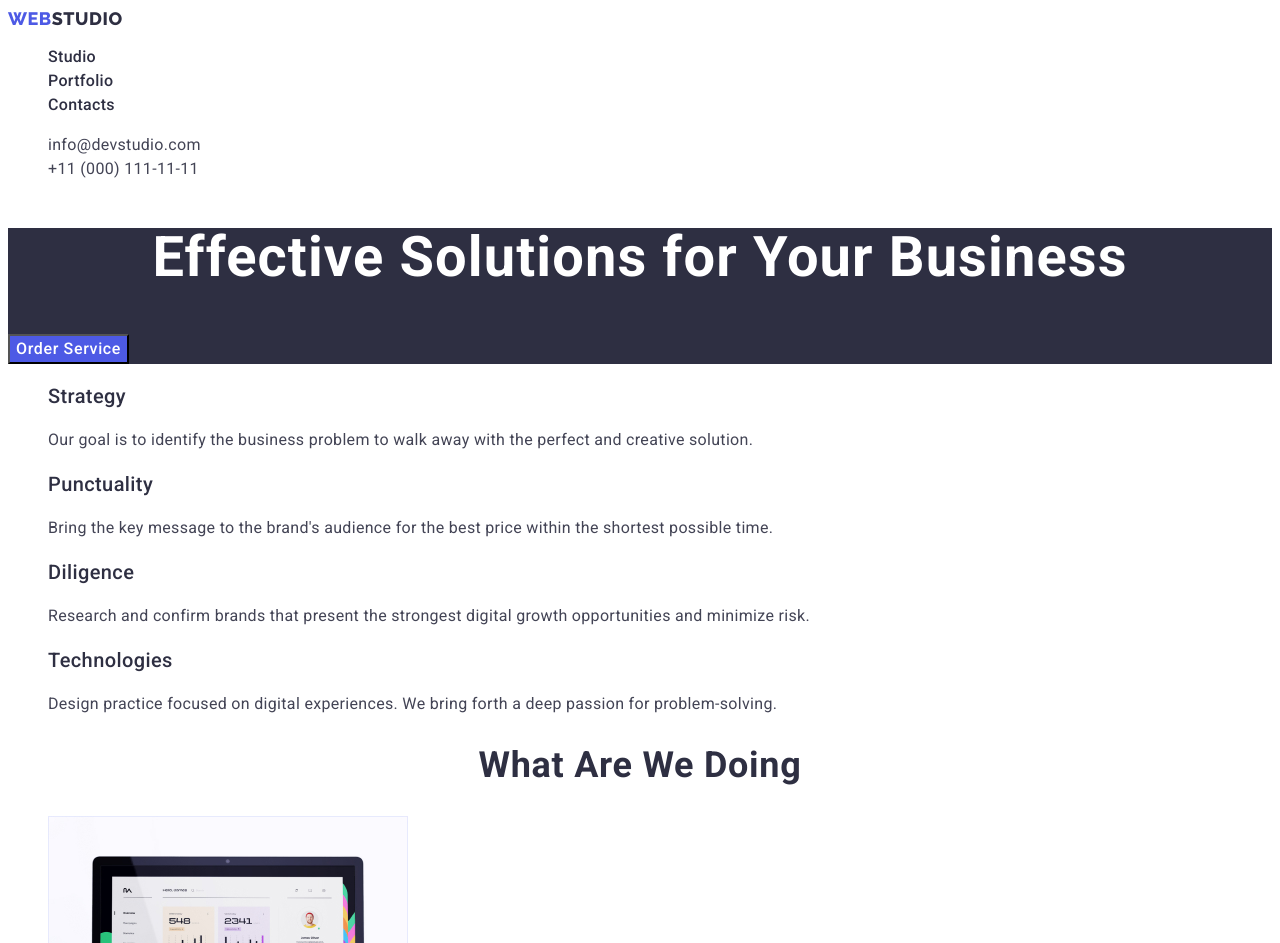
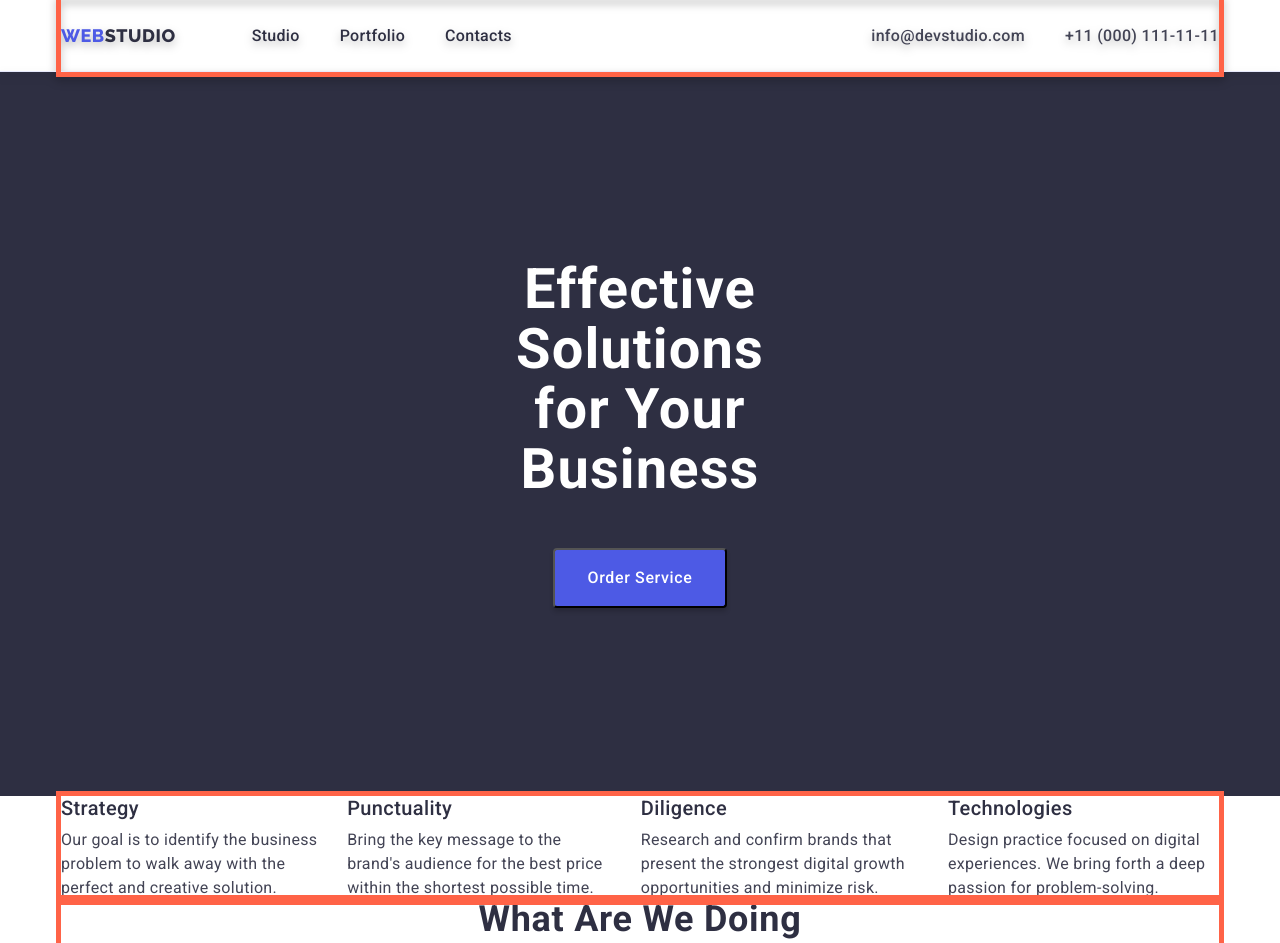
Before and after one commit to OlenaKliuchka/goit-markup-hw-03, a plain HTML site: page index.html in a window 1280 px wide. Shown: the top 943 px of the page. Drawn offline with nearby package versions, Linux system fonts and the light colour scheme.

Commit message:
the first part

```diff
--- a/css/styles.css
+++ b/css/styles.css
@@ -1,3 +1,13 @@
+html {
+  box-sizing: border-box;
+}
+
+*,
+*::before,
+*::after {
+  box-sizing: inherit;
+}
+
 :root {
   --primary-brand-color: #4d5ae5;
   --pressed-state-color: #404bbf;
@@ -17,10 +27,31 @@ body {
 /* Скидання значень */
 .list {
   list-style: none;
+  padding: 0;
+  margin: 0;
 }
 
 .link {
   text-decoration: none;
+}
+/* Контейнер */
+.container {
+  width: 1158px;
+  margin-left: auto;
+  margin-right: auto;
+  outline: 5px solid tomato;
+}
+
+/* Шапка */
+
+.page-header {
+  box-sizing: border-box;
+  border-bottom: 1px solid var(--accent-color);
+  height: 72px;
+  filter: drop-shadow(0px 4px 4px rgba(0, 0, 0, 0.25));
+}
+.page-header.portfolio {
+  margin-bottom: 96px;
 }
 /* Логотип */
 .logo {
@@ -38,7 +69,32 @@ body {
 }
 
 /* Навігація */
-.site-nav .link {
+.main-nav,
+.page-nav,
+.main-filters {
+  display: flex;
+  align-items: center;
+}
+.main-nav {
+  margin-bottom: 96px;
+}
+
+.site-nav {
+  display: flex;
+  margin-left: 76px;
+}
+
+.site-nav .item + .item,
+.tel-email-contacs .item + .item {
+  margin-left: 40px;
+}
+
+.site-nav .link,
+.tel-email-contacs {
+  display: block;
+  padding-top: 24px;
+  padding-bottom: 24px;
+
   color: var(--title-text-color);
   font-weight: 500;
   font-size: 16px;
@@ -51,10 +107,16 @@ body {
   color: var(--pressed-state-color);
 }
 /* Контакти */
+
+.tel-email-contacs {
+  display: flex;
+}
 .tel-email .link {
   color: var(--body-text-color);
 }
 .tel-email {
+  display: flex;
+  margin-left: auto;
   font-style: normal;
   font-size: 16px;
   line-height: 1.5;
@@ -69,19 +131,34 @@ body {
 /* Секція герой */
 
 .hero {
+  padding-top: 188px;
+  padding-bottom: 188px;
+  padding-left: 472px;
+  padding-right: 472px;
   background-color: var(--background-dark-color);
+
+  text-align: center;
 }
 .hero-title {
+  margin-top: 0;
+  margin-bottom: 48px;
+
   color: var(--background-white-color);
   font-weight: 700;
   font-size: 56px;
   line-height: 1.07;
-  text-align: center;
   letter-spacing: 0.02em;
 }
 
 /* Кнопки */
 .button {
+  display: inline-block;
+  border-radius: 4px;
+  padding: 16px 32px;
+  min-width: 169px;
+  text-align: center;
+  box-shadow: 0px 4px 4px rgba(0, 0, 0, 0.15);
+
   background-color: var(--primary-brand-color);
   color: var(--background-white-color);
   font-family: inherit;
@@ -97,7 +174,22 @@ body {
 .button.hero-btn:focus {
   background-color: var(--pressed-state-color);
 }
+/* Кнопки портфоліо */
+.main-filters .item + .item,
+.advantages .item + .item {
+  margin-left: 24px;
+}
+.main-filters {
+  justify-content: center;
+  margin-bottom: 72px;
+}
 .button.filters {
+  padding: 12px 24px;
+  border: 1px solid var(--accent-color);
+  box-shadow: 0px 3px 1px rgba(0, 0, 0, 0.1), 0px 2px 1px rgba(0, 0, 0, 0.08),
+    0px 2px 2px rgba(0, 0, 0, 0.12);
+  min-width: 69px;
+
   background-color: var(--background-section-color);
   color: var(--primary-brand-color);
 }
@@ -108,8 +200,14 @@ body {
   color: var(--background-white-color);
 }
 
+.section-team {
+  padding-top: 120px;
+  padding-bottom: 120px;
+}
 .section-title,
 .section-team-title {
+  margin-top: 0;
+  margin-bottom: 72px;
   color: var(--title-text-color);
   font-weight: 700;
   font-size: 36px;
@@ -119,9 +217,14 @@ body {
   text-transform: capitalize;
 }
 /* Секція 1 */
+.advantages {
+  display: flex;
+}
 .advantages .title,
 .services-title,
 .section-team-title-empl {
+  margin-top: 0;
+  margin-bottom: 8px;
   color: var(--title-text-color);
   font-weight: 500;
   font-size: 20px;
@@ -133,6 +236,8 @@ body {
 .section-team-text,
 .services-text,
 .footer-text {
+  margin-top: 0;
+  margin-bottom: 0;
   font-size: 16px;
   line-height: 1.5;
   letter-spacing: 0.02em;
@@ -150,8 +255,13 @@ body {
 }
 /* футер */
 .footer {
+  padding-top: 100px;
+  padding-bottom: 100px;
   background-color: var(--background-dark-color);
   color: var(--background-section-color);
+}
+.footer .logo {
+  margin-bottom: 16px;
 }
 .logo-text-footer {
   color: var(--background-section-color);
--- a/index.html
+++ b/index.html
@@ -10,35 +10,43 @@
       href="https://fonts.googleapis.com/css2?family=Raleway:wght@800&family=Roboto:wght@400;500;700;900&display=swap"
       rel="stylesheet"
     />
+    <link
+      rel="stylesheet"
+      href="https://cdnjs.cloudflare.com/ajax/libs/modern-normalize/1.1.0/modern-normalize.min.css"
+    />
     <link rel="stylesheet" href="./css/styles.css" />
     <title>WebStudio</title>
   </head>
   <body>
     <!-- Шапка макету -->
-    <header>
-      <nav>
+    <header class="page-header">
+      <div class="main-nav container">
+        <nav class="page-nav">
           <a href="./index.html" class="logo link"
             >Web<span class="logo-text-header">Studio</span></a
           >
           <ul class="site-nav list">
-          <li><a href="./index.html" class="link">Studio</a></li>
-          <li><a href="./portfolio.html" class="link">Portfolio</a></li>
-          <li><a href="" class="link">Contacts</a></li>
+            <li class="item"><a href="./index.html" class="link">Studio</a></li>
+            <li class="item">
+              <a href="./portfolio.html" class="link">Portfolio</a>
+            </li>
+            <li class="item"><a href="" class="link">Contacts</a></li>
           </ul>
         </nav>
         <!-- Контакти -->
         <address class="tel-email">
-        <ul class="list">
-          <li>
+          <ul class="tel-email-contacs list">
+            <li class="item">
               <a href="mailto:info@devstudio.com" class="link"
                 >info@devstudio.com</a
               >
             </li>
-          <li>
+            <li class="item">
               <a href="tel:+110001111111" class="link">+11 (000) 111-11-11</a>
             </li>
           </ul>
         </address>
+      </div>
     </header>
     <main>
       <!-- Секція Герой -->
@@ -46,32 +54,34 @@
         <h1 class="hero-title">Effective Solutions for Your Business</h1>
         <button type="button" class="button hero-btn">Order Service</button>
       </section>
+
       <!-- Секція 1 -->
       <section class="section">
+        <div class="container">
           <h2 class="section-title" hidden>advantages Webstudio</h2>
           <ul class="advantages list">
-          <li>
+            <li class="item">
               <h3 class="title">Strategy</h3>
               <p class="section-advantages-text">
-              Our goal is to identify the business problem to walk away with the
-              perfect and creative solution.
+                Our goal is to identify the business problem to walk away with
+                the perfect and creative solution.
               </p>
             </li>
-          <li>
+            <li class="item">
               <h3 class="title">Punctuality</h3>
               <p class="section-advantages-text">
                 Bring the key message to the brand's audience for the best price
                 within the shortest possible time.
               </p>
             </li>
-          <li>
+            <li class="item">
               <h3 class="title">Diligence</h3>
               <p class="section-advantages-text">
                 Research and confirm brands that present the strongest digital
                 growth opportunities and minimize risk.
               </p>
             </li>
-          <li>
+            <li class="item">
               <h3 class="title">Technologies</h3>
               <p class="section-advantages-text">
                 Design practice focused on digital experiences. We bring forth a
@@ -79,12 +89,14 @@
               </p>
             </li>
           </ul>
+        </div>
       </section>
       <!-- Секція 2 -->
       <section class="section">
+        <div class="container">
           <h2 class="section-title">What are we doing</h2>
           <ul class="list">
-          <li>
+            <li class="item">
               <img
                 src="./images/mono.jpg"
                 alt="monobblok"
@@ -92,7 +104,7 @@
                 height="300"
               />
             </li>
-          <li>
+            <li class="item">
               <img
                 src="./images/smart.jpg"
                 alt="smartphone"
@@ -100,7 +112,7 @@
                 height="300"
               />
             </li>
-          <li>
+            <li class="item">
               <img
                 src="./images/smartnout.jpg"
                 alt="smartphone in hands, laptop on the table"
@@ -109,9 +121,11 @@
               />
             </li>
           </ul>
+        </div>
       </section>
       <!-- Секція 3 -->
       <section class="section-team">
+        <div class="container">
           <h2 class="section-team-title">Our Team</h2>
           <ul class="list">
             <li class="section-team-card">
@@ -155,17 +169,20 @@
               <p class="section-team-text">UI Designer</p>
             </li>
           </ul>
+        </div>
       </section>
     </main>
     <!-- Футер -->
     <footer class="footer">
+      <div class="container">
         <a href="./index.html" class="logo link"
           >Web<span class="logo-text-footer">Studio</span></a
         >
         <p class="footer-text">
-        Increase the flow of customers and sales for your business with digital
-        marketing & growth solutions.
+          Increase the flow of customers and sales for your business with
+          digital marketing & growth solutions.
         </p>
+      </div>
     </footer>
   </body>
 </html>
```
Also changed, not shown: portfolio.html (+24 -14 lines). Lines whose indentation alone changed are shown as unchanged.
